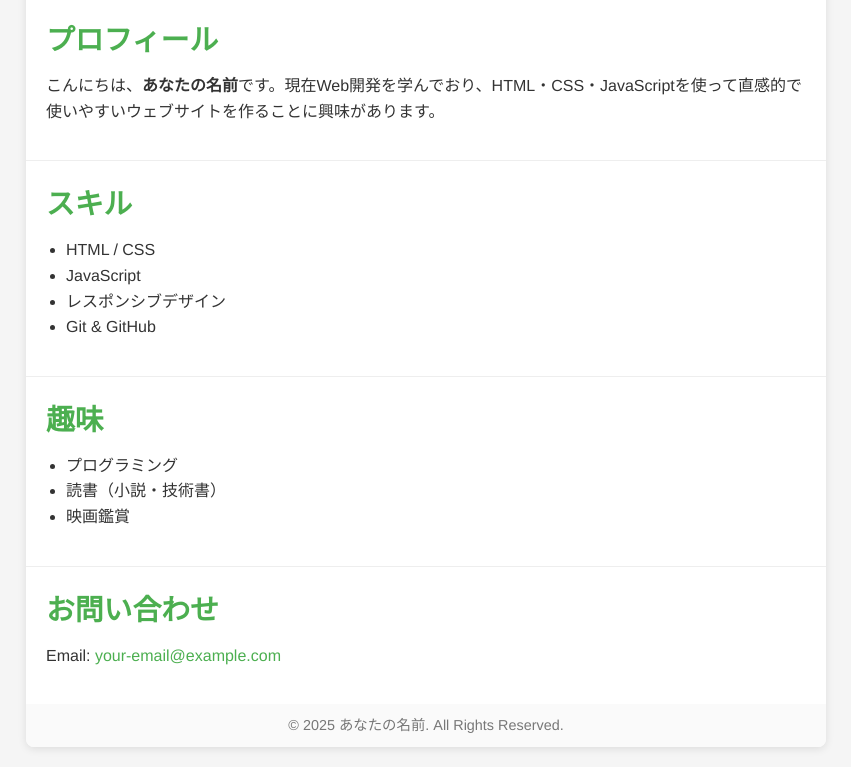
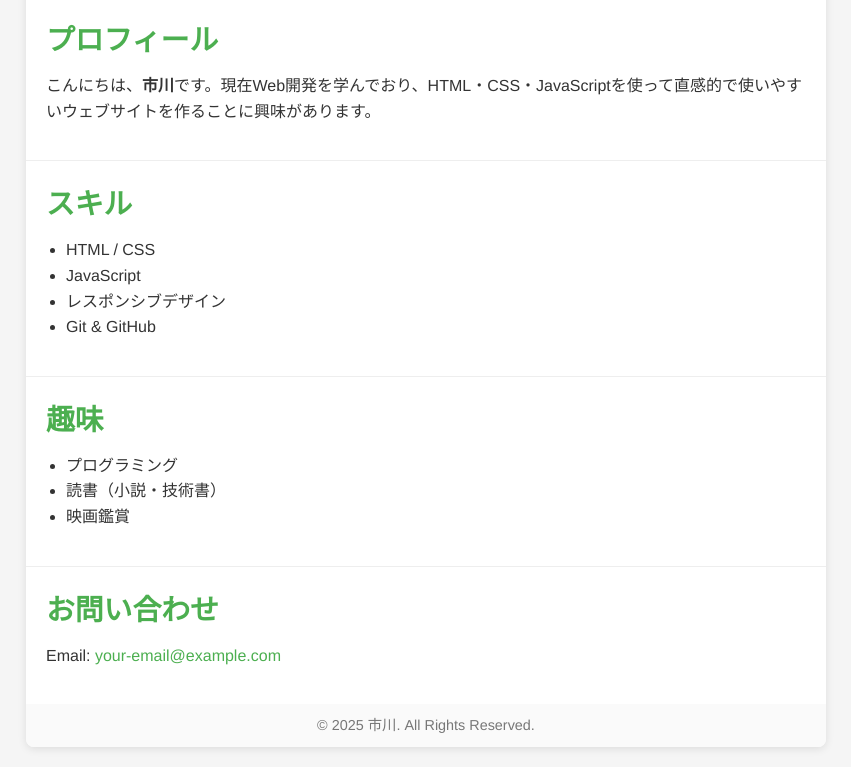
Before and after one commit to csyk23008/my-first-webpage, a plain HTML site: page index.html in a window 1280 px wide. Shown: the part 337-1104 px from the top of the page, without its empty margins (214-1065 px from the left). Drawn offline with Linux system fonts and the light colour scheme.

Commit message:
Update index.html

```diff
--- a/index.html
+++ b/index.html
@@ -87,7 +87,7 @@
     <section id="about">
       <img src="profile.jpg" alt="プロフィール写真" class="profile-pic">
       <h2>プロフィール</h2>
-      <p>こんにちは、<strong>あなたの名前</strong>です。現在Web開発を学んでおり、HTML・CSS・JavaScriptを使って直感的で使いやすいウェブサイトを作ることに興味があります。</p>
+      <p>こんにちは、<strong>市川</strong>です。現在Web開発を学んでおり、HTML・CSS・JavaScriptを使って直感的で使いやすいウェブサイトを作ることに興味があります。</p>
     </section>
     <section id="skills">
       <h2>スキル</h2>
@@ -111,7 +111,7 @@
       <p>Email: <a href="mailto:your-email@example.com">your-email@example.com</a></p>
     </section>
     <footer>
-      &copy; 2025 あなたの名前. All Rights Reserved.
+      &copy; 2025 市川. All Rights Reserved.
     </footer>
   </div>
 </body>
```
